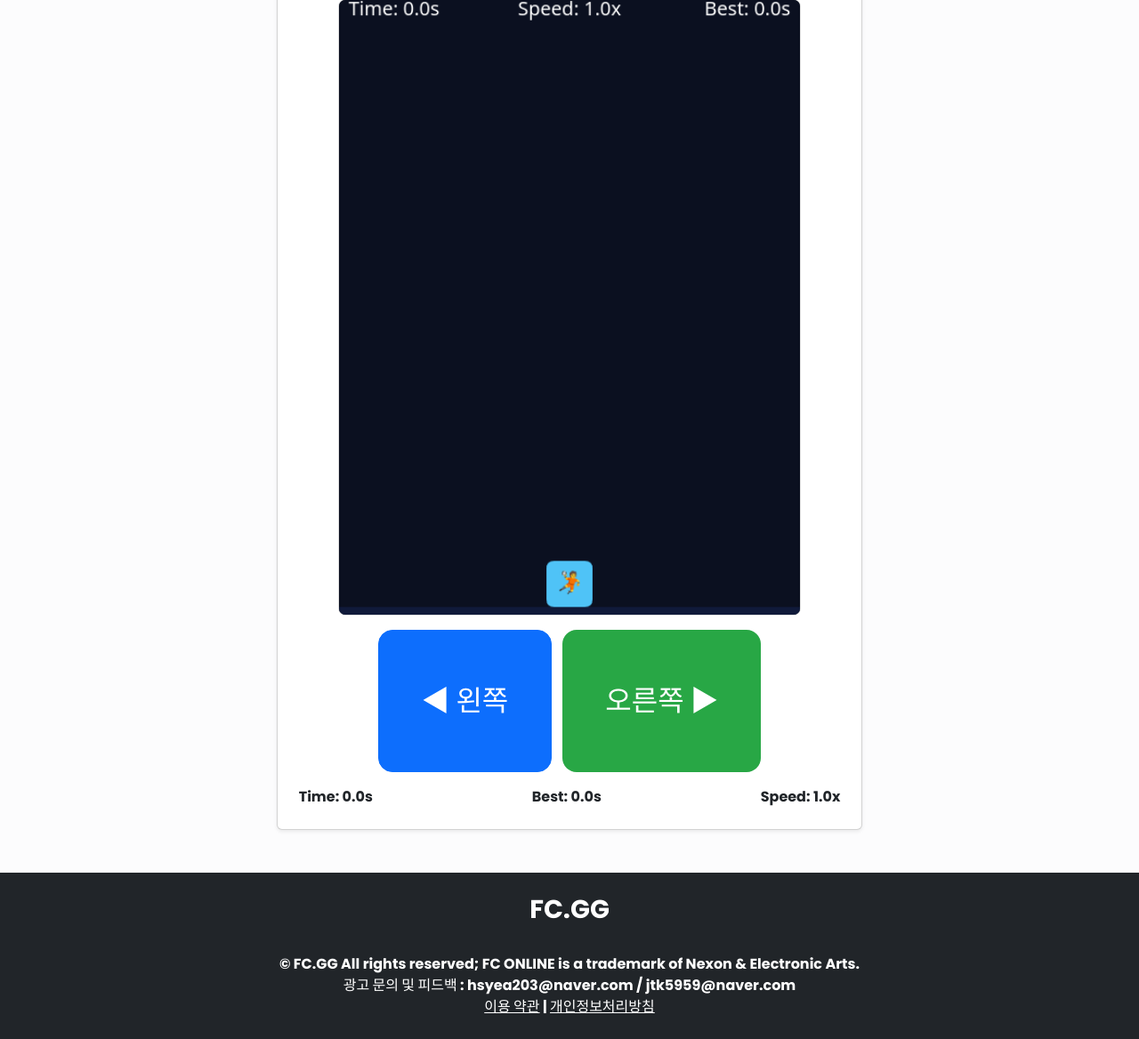
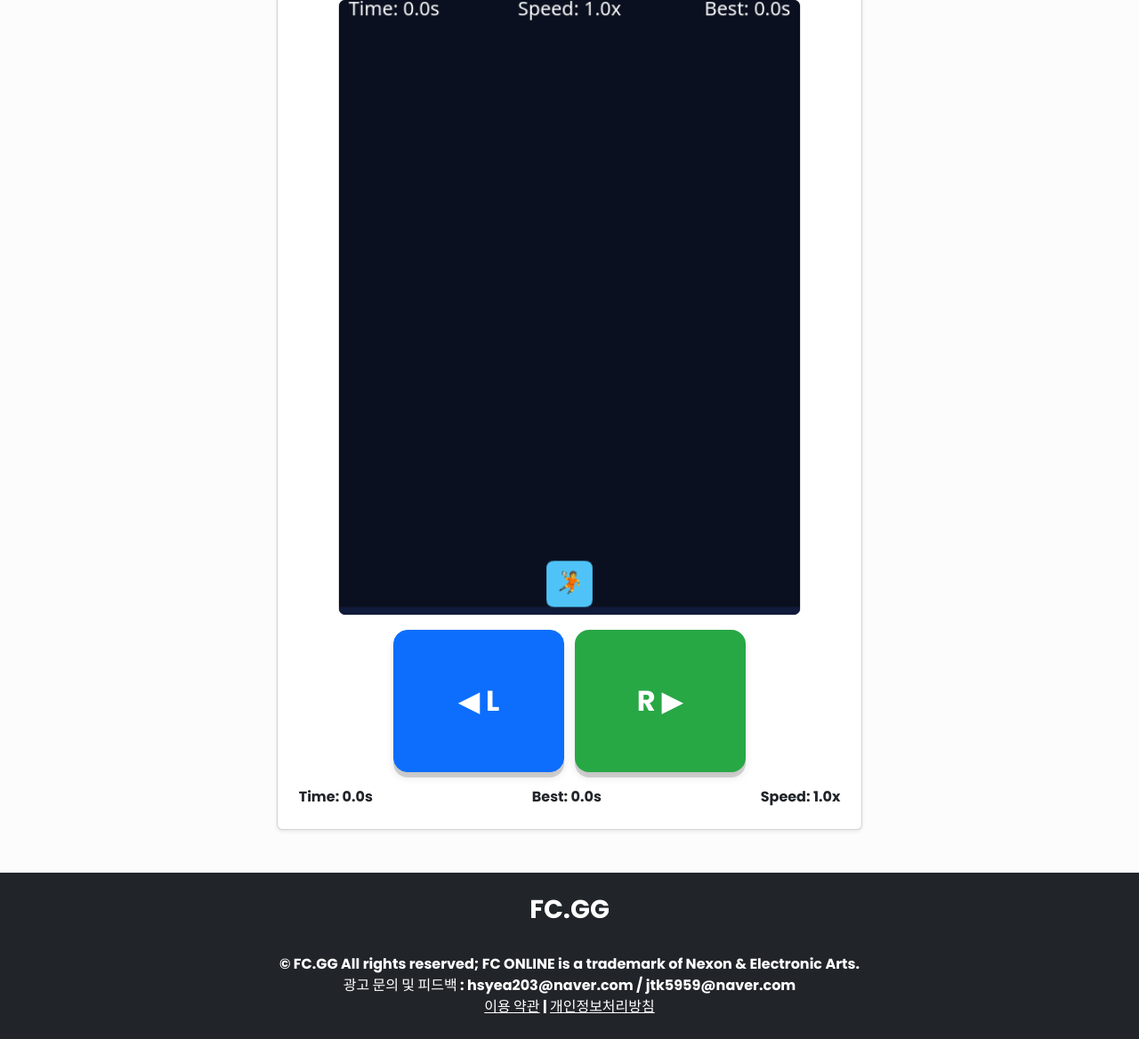
Before and after one commit to YeaHongSu/FC.GG, a Flask app: a page that uses templates/ball_game.html in a window 1280 px wide. Shown: the part 534-1702 px from the top of the page at 89% size. Run offline with Flask 2, Linux system fonts and the light colour scheme.

Commit message:
Update ball_game.html

```diff
--- a/templates/ball_game.html
+++ b/templates/ball_game.html
@@ -55,6 +55,19 @@
       @media (min-width: 768px){
         .dp-controls{display:flex} /* 원하면 데스크톱에서 숨기려면 flex->none 으로 */
       }
+      /* 좌우 버튼 기본 상태: 은은한 입체감 */
+      .dp-btn {
+        transition: all 0.1s ease-in-out;
+        box-shadow: 0 6px 0 rgba(0,0,0,0.15), 0 6px 10px rgba(0,0,0,0.1);
+      }
+
+      /* 눌렀을 때: 살짝 눌리는 입체 효과 */
+      .dp-btn:active {
+        transform: translateY(3px);
+        box-shadow: 0 2px 0 rgba(0,0,0,0.25), 0 2px 6px rgba(0,0,0,0.1);
+      }
+
+
     </style>
     <style>
         html{overflow-anchor:none}
@@ -153,13 +166,13 @@
                     id="db-left"
                     class="btn btn-primary dp-btn px-5 py-5 fs-2"
                     style="min-width: 12rem; border-radius: 1rem; height: 10rem;"
-                    aria-label="왼쪽으로 이동">◀ 왼쪽
+                    aria-label="왼쪽으로 이동">◀ L
                   </button>
                   <button
                     id="db-right"
                     class="btn btn-success dp-btn px-5 py-5 fs-2"
                     style="min-width: 12rem; border-radius: 1rem; height: 10rem;"
-                    aria-label="오른쪽으로 이동">오른쪽 ▶
+                    aria-label="오른쪽으로 이동">R ▶
                   </button>
                 </div>
 
```
